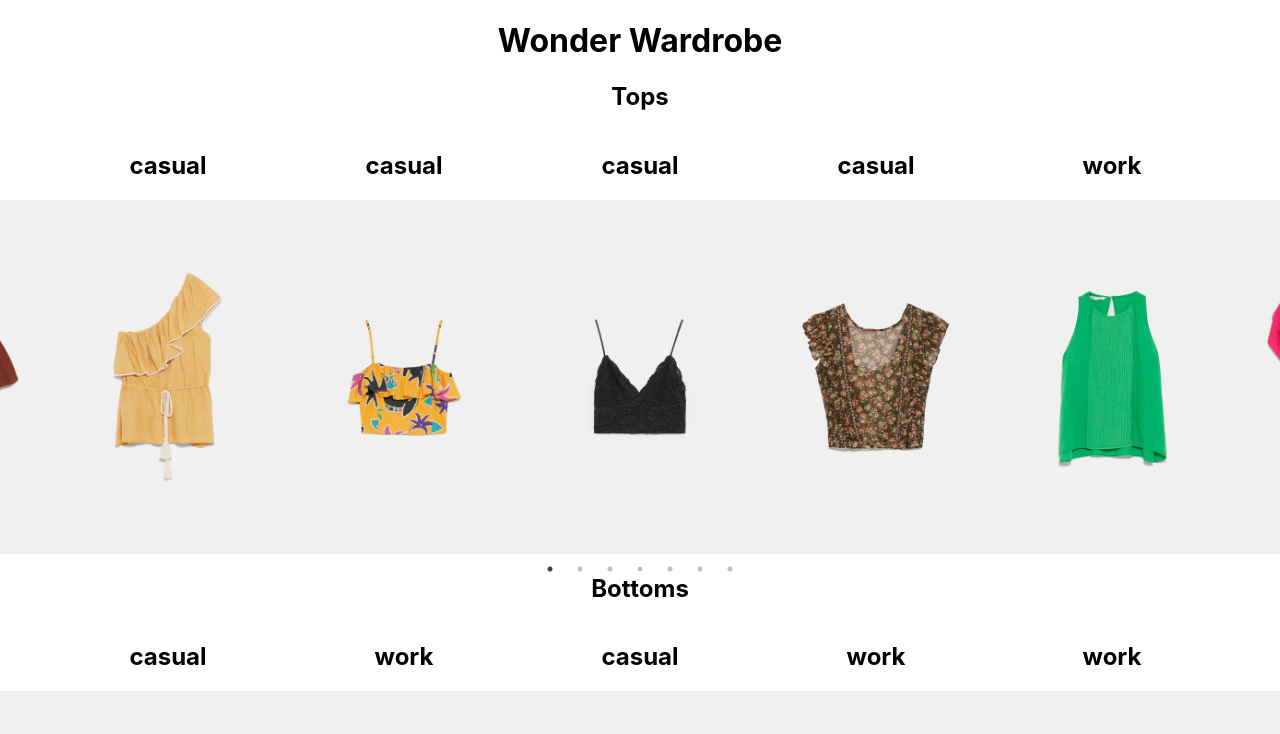
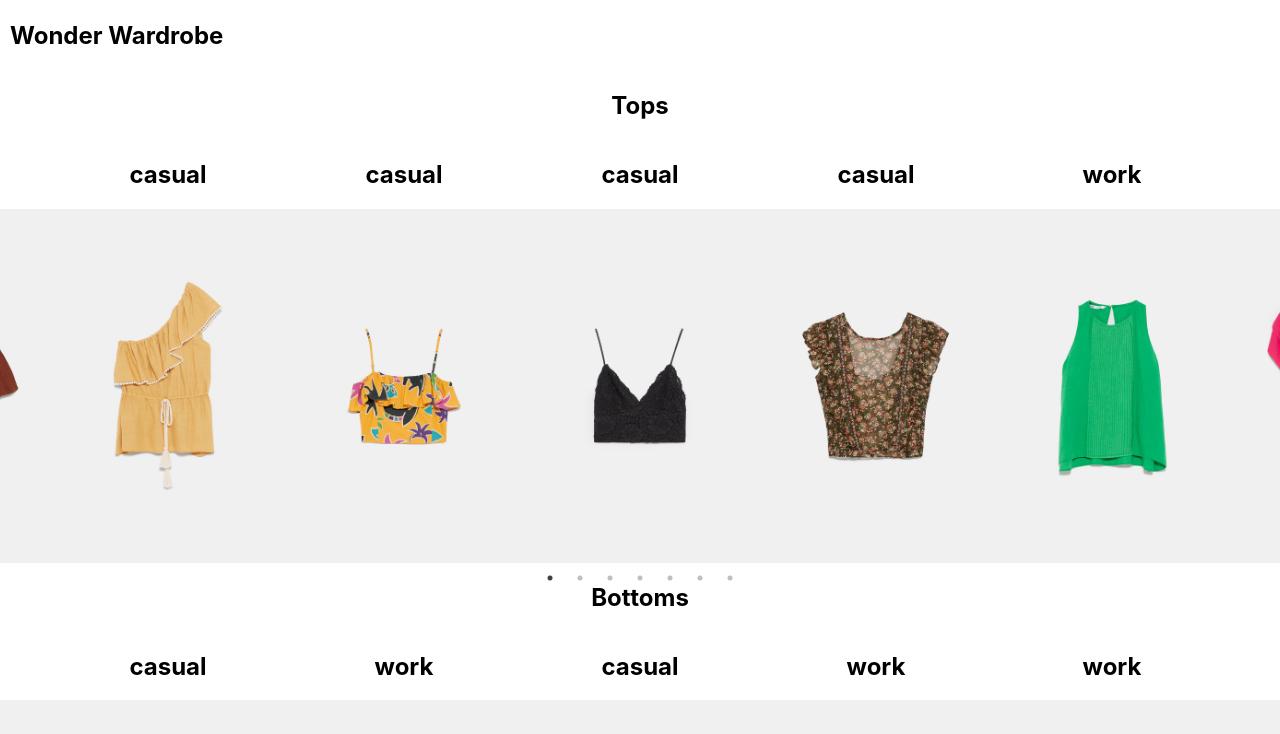
Before and after one commit to xwang1000/wonder-wardrobe, a React (Create React App) app: page / in a window 1280 px wide. Shown: the top 734 px of the page. Built offline with nearby package versions, Linux system fonts and the light colour scheme.

Commit message:
Design header

```diff
--- /dev/null
+++ b/src/components/Header.css
@@ -0,0 +1,7 @@
+.header {
+  text-align: left;
+  padding: 5px 10px;
+  background-color: var(--dark-purple);
+  color: var(--light-pink);
+  font-size: 12px;
+}
--- a/src/components/Header.js
+++ b/src/components/Header.js
@@ -1,5 +1,5 @@
 import React from 'react'
-
+import './Header.css'
 const Header = () => {
     return (
         <div className="header">
```
